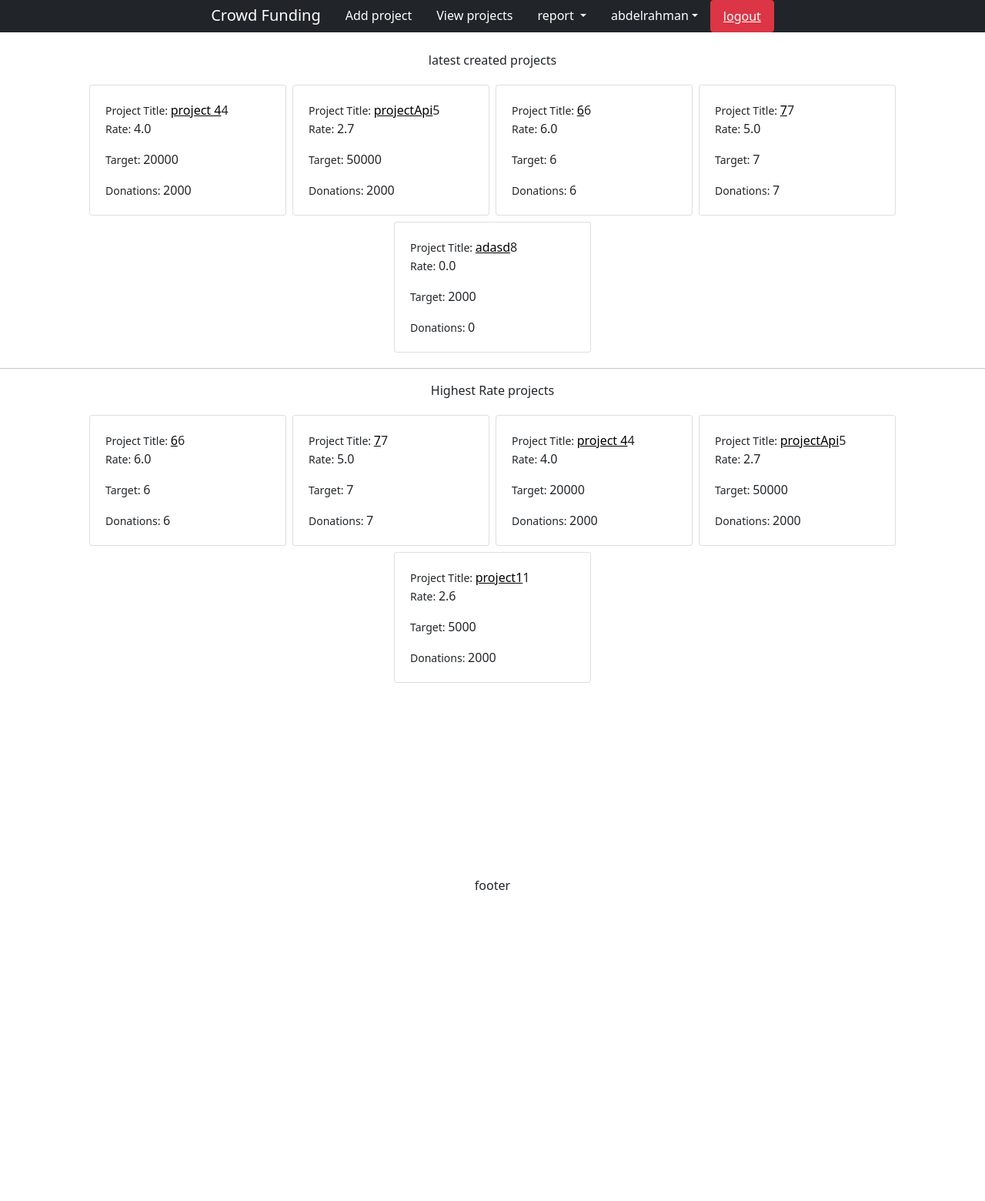
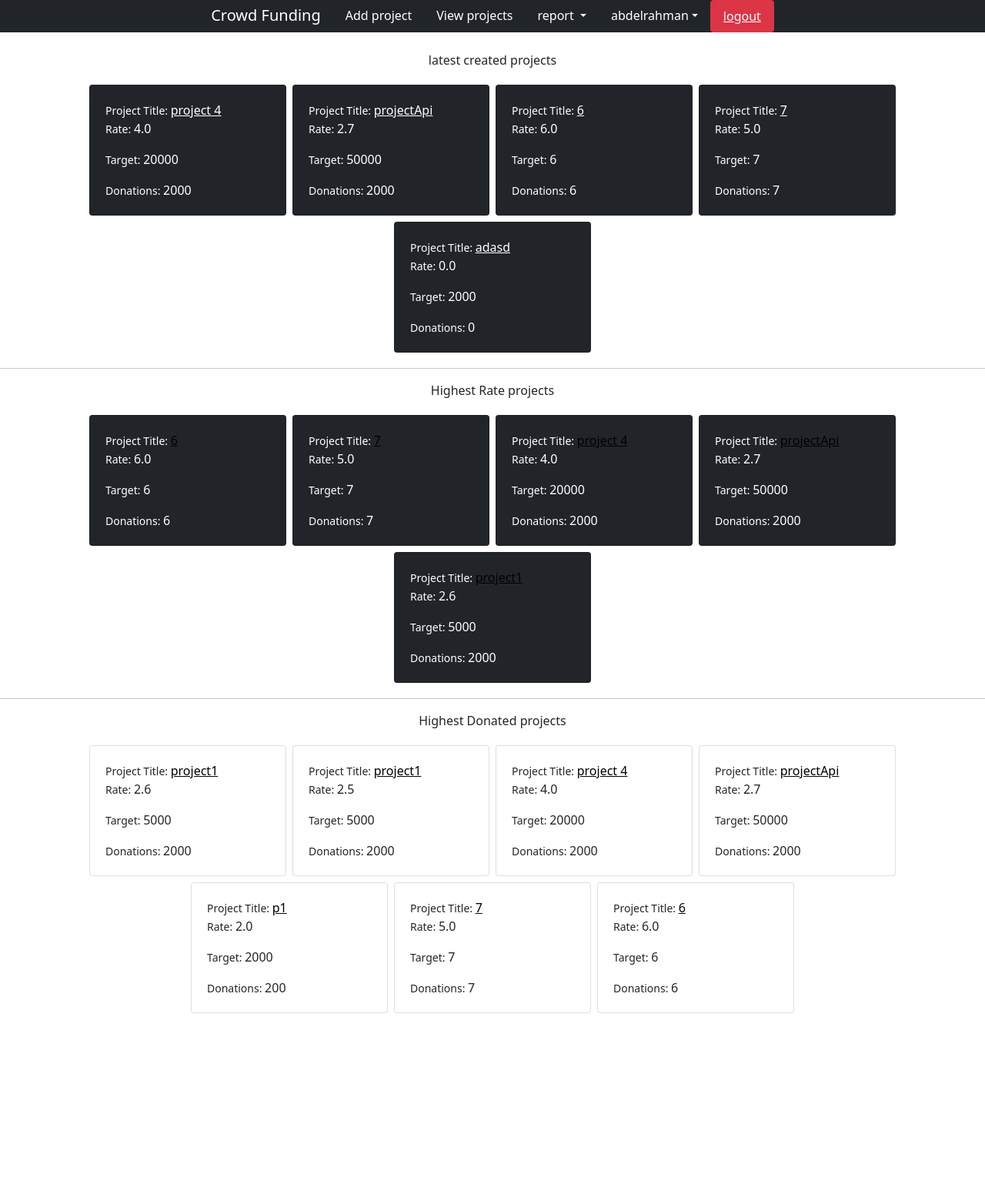
Before and after one commit to abdelrahman35/Django-project, a Django app: page / in a window 1280 px wide. Shown: the top 1560 px of the page at 77% size. Before the commit the page ends 1156 px from the top, so only its background shows below. Run offline with Django 3.2, Linux system fonts and the light colour scheme; a user stored in the database is signed in; data comes from the database, SQL or seed files in the repository; both versions use the stored data as it was after the commit; some libraries are stand-ins or nearby versions.

Commit message:
home page, project reports, change password

```diff
--- a/projectApp/urls.py
+++ b/projectApp/urls.py
@@ -14,8 +14,10 @@ urlpatterns = [
     path('idproject/<int:id>/',views.projectDetails,name='projectdetails'),
     path('viewcomment',views.viewComments,name='viewcomment'),
     path('viewreport', views.viewReports, name='viewreport'),
+    path('viewProjectsReports', views.viewProjectsReports, name='viewProjectsReports'),
     # path('comment',views.AddCommentView, name="Addcomment"),
     path('report', views.AddReportView, name="AddReport"),
+    path('reportProject', views.AddReportProjectView, name="AddReportProject"),
     path('api',views.ApiStudent.as_view(),name='api'),
 
 
--- a/projectApp/views.py
+++ b/projectApp/views.py
@@ -3,11 +3,11 @@ from django.shortcuts import render, redirect
 from django.http import HttpResponse
 from django.urls import reverse
 from projectApp import models
-from .forms import ProjectAddForm , AddCommentForm ,AddReportForm ,Commentsreport
+from .forms import ProjectAddForm , AddCommentForm ,AddReportForm ,Commentsreport,AddReportProjectForm
 from django.contrib.auth.decorators import login_required
 from rest_framework import viewsets, generics
 from .api import Studentser
-from .models import Projects , Projectcomments
+from .models import Projects , Projectcomments, ProjectsReport
 
 # Create your views here.
 
@@ -62,11 +62,27 @@ def AddReportView(request):
             myforms.save()
             return redirect('viewprojects')
     return render(request, 'project/AddReport.html', {'forms': forms})
+@ login_required
+def AddReportProjectView(request):
+    forms = AddReportProjectForm()
+    if request.method == "POST":
+        forms = AddReportProjectForm(request.POST)
+        if forms.is_valid():
+            myforms= forms.save()
+            myforms.user = request.user
+            myforms.save()
+            return redirect('viewprojects')
+    return render(request, 'project/AddReport.html', {'forms': forms})
 @login_required
 def viewReports(request):
     report = Commentsreport.objects.all()
 
     return render(request, 'project/viewReport.html', {'report':report})
+
+def viewProjectsReports(request):
+    report = ProjectsReport.objects.all()
+
+    return render(request, 'project/projectreports.html', {'report':report})
 
 
 def viewLatest(request):
@@ -76,9 +92,13 @@ def viewLatest(request):
     highestRate = Projects.objects.filter(
     avg_rate__gte=Projects.objects.order_by('-avg_rate')[4].avg_rate
 ).order_by('-avg_rate')
+
+    highestDonations = Projects.objects.filter(
+    total_donations__gte=Projects.objects.order_by('-total_donations')[4].avg_rate
+).order_by('-total_donations')
     print(highestRate)
 
-    return render(request, 'project/home.html', {'latestProjects': latestProjects, 'highestRate':highestRate})
+    return render(request, 'project/home.html', {'latestProjects': latestProjects, 'highestRate':highestRate, 'highestDonations':highestDonations})
 
 
 def highestRate(request):
--- a/templates/base.html
+++ b/templates/base.html
@@ -28,8 +28,8 @@
             report
         </a>
         <div class="dropdown-menu" aria-labelledby="navbarDropdown2">
-            <a class="nav-link " href="{% url 'AddReport'%}">Add report</a>
-            <a class="nav-link " href="{% url 'viewreport'%}">View reoprts</a>
+            <a class="nav-link " href="{% url 'viewProjectsReports'%}">Projects Reports</a>
+            <a class="nav-link " href="{% url 'viewreport'%}">Comment Reports</a>
 
     </li>
 
--- a/templates/project/home.html
+++ b/templates/project/home.html
@@ -15,8 +15,8 @@
 </p>
        <div class="row justify-content-center" >      {% for project in latestProjects %}
 
-      <div class="card p-1 m-1"  style="width: 16rem; ">
-        <div class="card-body"><small>Project Title: </small><a class="link" style="color: black" href="{% url 'projectdetails' project.project_id %}">{{ project.title }}</a>{{ project.project_id }}</h5>
+      <div class="card p-1 m-1 bg-dark"  style="width: 16rem; color: white;">
+        <div class="card-body"><small>Project Title: </small><a class="link" style="color: white" href="{% url 'projectdetails' project.project_id %}">{{ project.title }}</a></h5>
           <p class="card-text"><small>Rate: </small>{{project.avg_rate}} </p>
           <p class="card-text"><small>Target: </small>{{project.total_target}} </p>
           <p class="card-text"><small>Donations: </small>{{project.total_donations}} </p>
@@ -32,8 +32,25 @@
   </p>
          <div class="row justify-content-center" >      {% for project in highestRate %}
 
+        <div class="card p-1 m-1 bg-dark text-white"  style="width: 16rem; ">
+          <div class="card-body"><small>Project Title: </small><a class="link" style="color: black" href="{% url 'projectdetails' project.project_id %}">{{ project.title }}</a></h5>
+            <p class="card-text"><small>Rate: </small>{{project.avg_rate}} </p>
+            <p class="card-text"><small>Target: </small>{{project.total_target}} </p>
+            <p class="card-text"><small>Donations: </small>{{project.total_donations}} </p>
+          </div>
+        </div>{% endfor %}
+      </div>
+
+        </div>
+
+<hr>
+<div class="card-columns">
+  <p style="text-align: center;">      Highest Donated projects
+  </p>
+         <div class="row justify-content-center" >      {% for project in highestDonations %}
+
         <div class="card p-1 m-1"  style="width: 16rem; ">
-          <div class="card-body"><small>Project Title: </small><a class="link" style="color: black" href="{% url 'projectdetails' project.project_id %}">{{ project.title }}</a>{{ project.project_id }}</h5>
+          <div class="card-body"><small>Project Title: </small><a class="link" style="color: black" href="{% url 'projectdetails' project.project_id %}">{{ project.title }}</a></h5>
             <p class="card-text"><small>Rate: </small>{{project.avg_rate}} </p>
             <p class="card-text"><small>Target: </small>{{project.total_target}} </p>
             <p class="card-text"><small>Donations: </small>{{project.total_donations}} </p>
--- a/templates/project/showproject.html
+++ b/templates/project/showproject.html
@@ -30,8 +30,10 @@
         <p>{{project.end_date}}
         </p>
 
-      </div>
+      </div>     <button class="btn btn-danger m-2"> <a class="nav-link" style="color: white;" href="{% url 'AddReportProject'%}">Report Project</a></button>
+
     </div>
+
     </div>{% endfor %}
 
 <hr>
```
Also changed, not shown: projectApp/forms.py (+6 -1 lines), templates/demo/chanche.html (+0 -7 lines), templates/demo/viewuser.html (+7 -31 lines), templates/project/hash.html (+34 -0 lines), templates/project/projectreports.html (added, +24 -0 lines), db.sqlite3.
